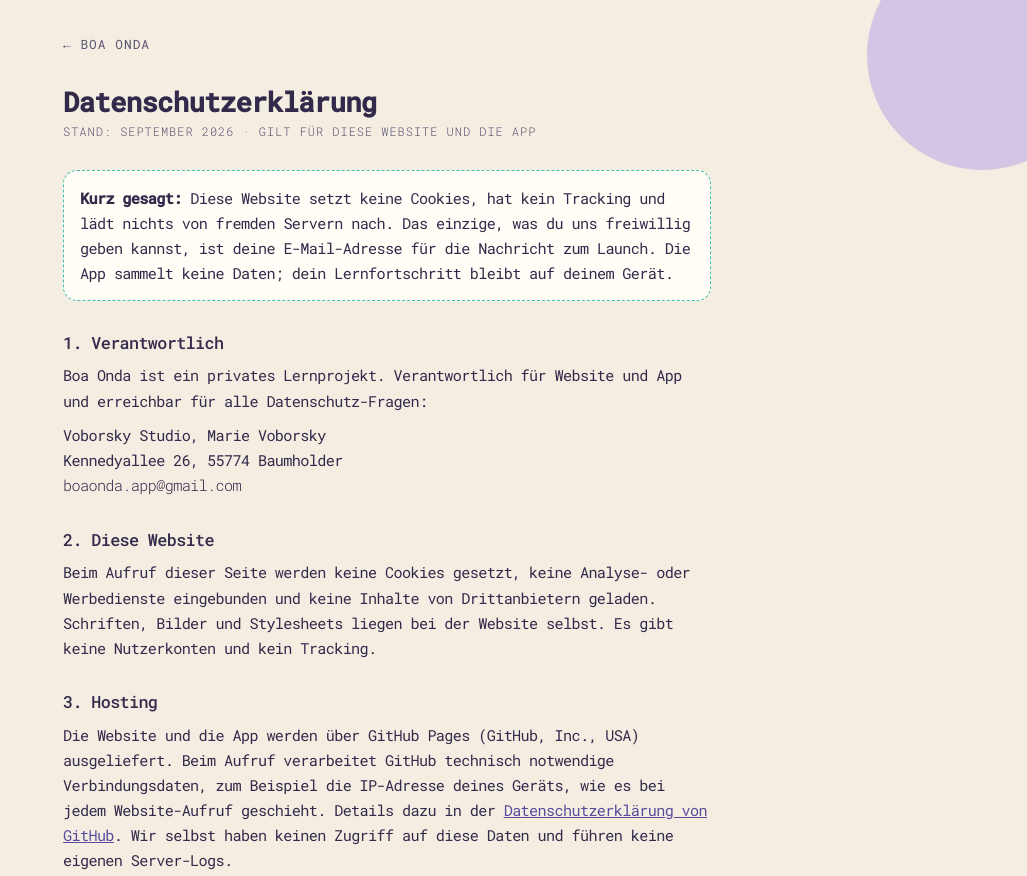
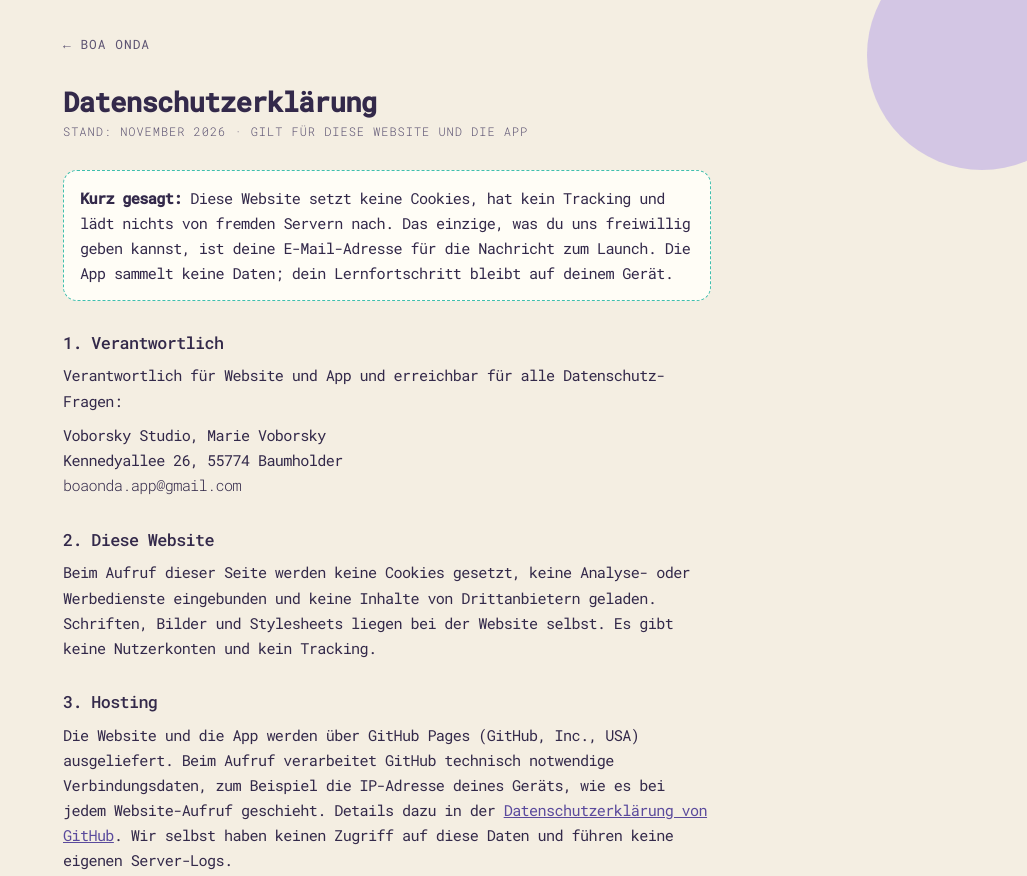
Before and after one commit to marievoborsky/marievoborsky.github.io, a plain HTML site: page datenschutz.html in a window 1280 px wide. Shown: the top 876 px of the page, without its empty margins (253-1280 px from the left). Drawn offline with Linux system fonts and the light colour scheme.

Commit message:
Datenschutz: Verantwortliche ohne „privates Lernprojekt“, Stand November; Impressum: aktuelle Links, Fotos
Co-Authored-By: Claude Opus 5.5 <noreply@anthropic.com>

```diff
--- a/datenschutz.html
+++ b/datenschutz.html
@@ -43,14 +43,13 @@
 <main>
 <a class="back" href="index.html">← Boa Onda</a>
 <h1>Datenschutzerklärung</h1>
-<div class="stand">Stand: September 2026 · gilt für diese Website und die App</div>
+<div class="stand">Stand: November 2026 · gilt für diese Website und die App</div>
 
 <div class="box"><b>Kurz gesagt:</b> Diese Website setzt keine Cookies, hat kein Tracking und lädt nichts von fremden Servern nach. Das einzige, was du uns freiwillig geben kannst, ist deine E-Mail-Adresse für die Nachricht zum Launch. Die App sammelt keine Daten; dein Lernfortschritt bleibt auf deinem Gerät.</div>
 
 <h2 id="verantwortlich">1. Verantwortlich</h2>
-<p>Boa Onda ist ein privates Lernprojekt. Verantwortlich für Website und App und erreichbar für alle Datenschutz-Fragen:</p>
+<p>Verantwortlich für Website und App und erreichbar für alle Datenschutz-Fragen:</p>
 <p>Voborsky Studio, Marie Voborsky<br>Kennedyallee 26, 55774 Baumholder<br><span class="mono">boaonda.app@gmail.com</span></p>
-<!-- Vor Veröffentlichung: Name und Anschrift eintragen (dieselben Angaben wie im Impressum). -->
 
 <h2 id="website">2. Diese Website</h2>
 <p>Beim Aufruf dieser Seite werden keine Cookies gesetzt, keine Analyse- oder Werbedienste eingebunden und keine Inhalte von Drittanbietern geladen. Schriften, Bilder und Stylesheets liegen bei der Website selbst. Es gibt keine Nutzerkonten und kein Tracking.</p>
```
Also changed, not shown: impressum.html (+2 -2 lines).
